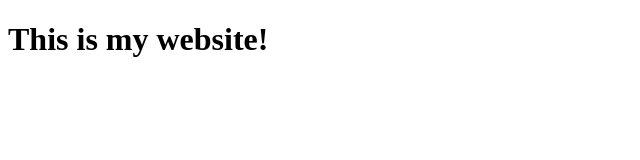
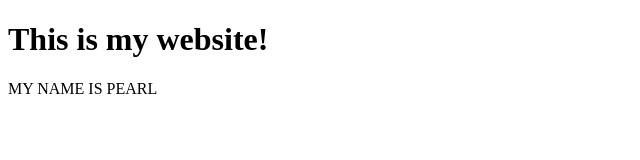
Before and after one commit to pearl-duncan/week1_day1, a plain HTML site: page index.html in a window 1280 px wide. Shown: the whole page, without its empty margins (0-640 px from the left). Drawn offline with Linux system fonts and the light colour scheme.

Commit message:
second commit

```diff
--- a/index.html
+++ b/index.html
@@ -9,6 +9,7 @@
 
 <body>
     <h1>This is my website!</h1>
+    <p>MY NAME IS PEARL</p>
 </body>
 
 </html>
```
